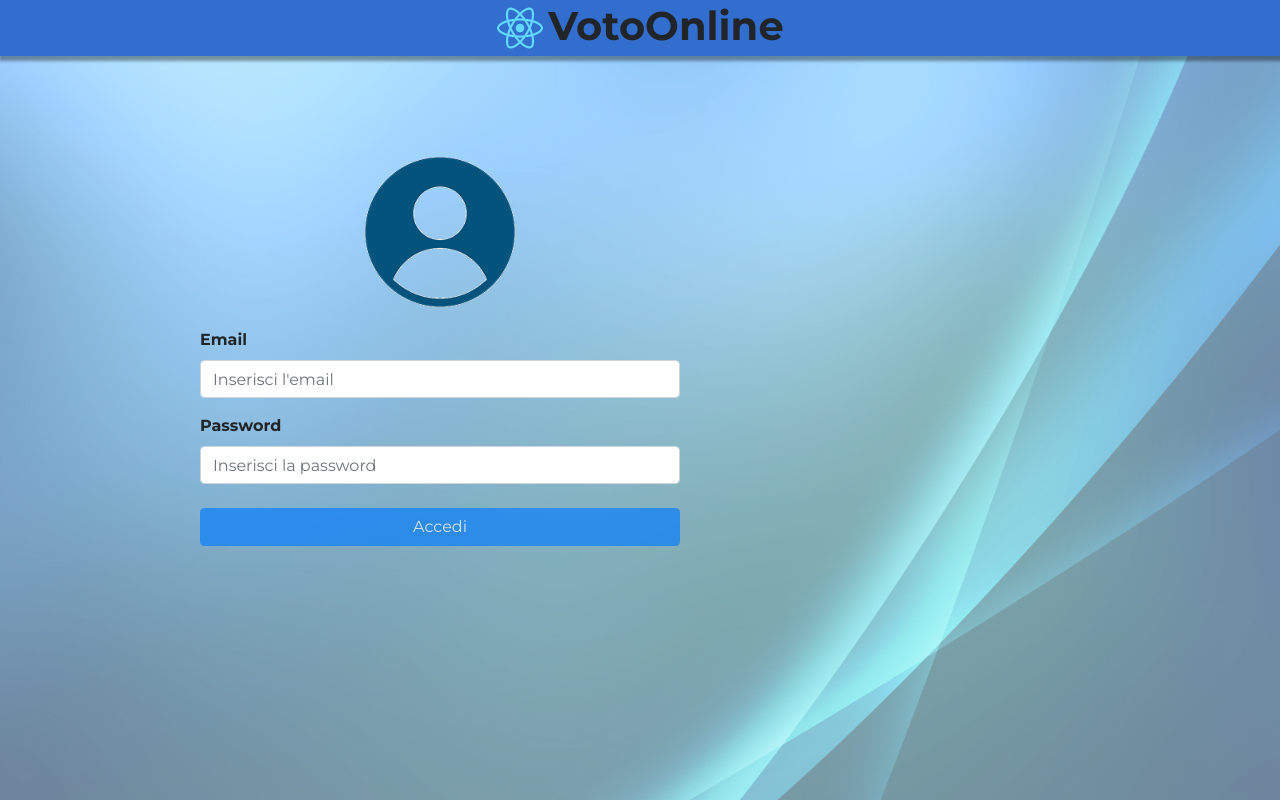
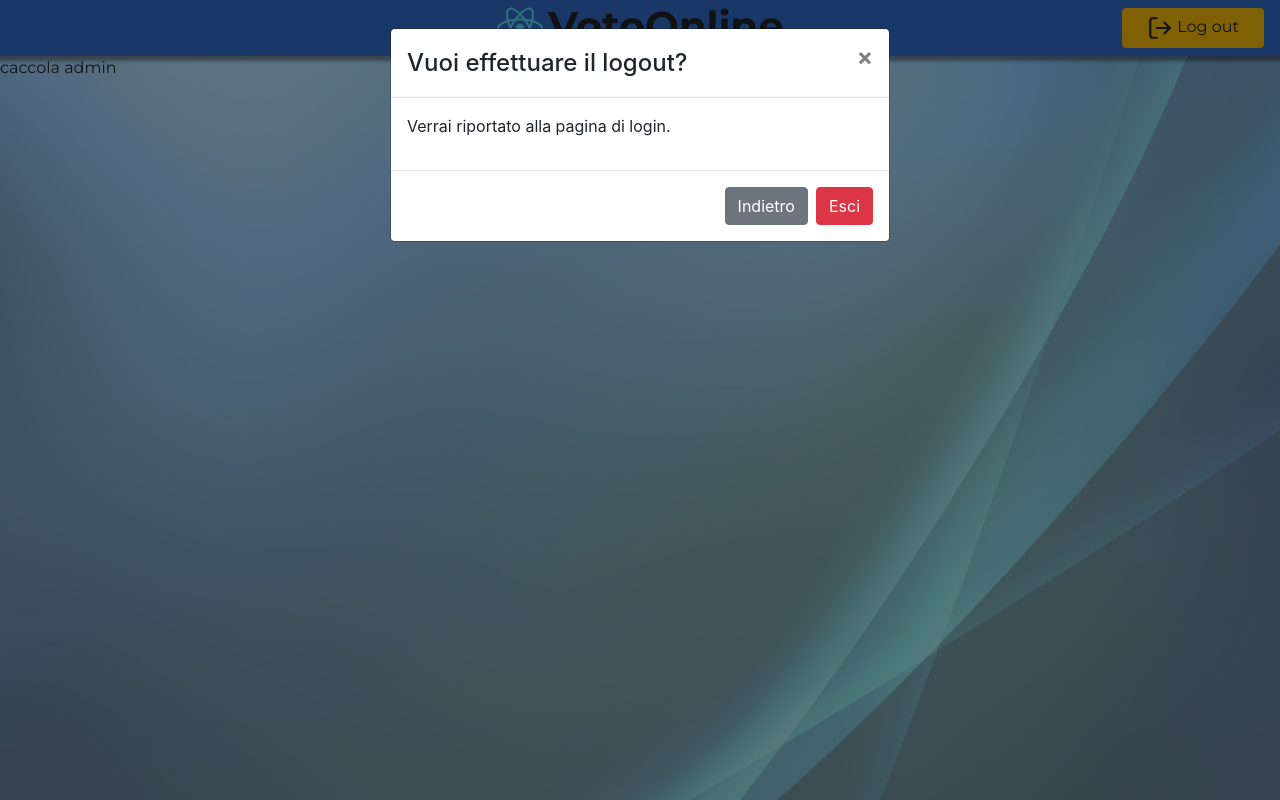
Before and after one commit to ragoale99/VotoOnline-React, a React (Create React App) app: page / in a window 1280 px wide. Both pictures are taken after a click on the button "Log out". Built offline with nearby package versions, Linux system fonts and the light colour scheme.

Commit message:
logout modal

```diff
--- a/src/App.js
+++ b/src/App.js
@@ -10,7 +10,7 @@ export const RoleContext = createContext(null);
 export const VotationsContext = createContext(null);
 
 function App() {
-	const [role, setRole] = useState("genericUser");
+	const [role, setRole] = useState("admin");
 	const [votations, setVotations] = useState([
 		{
 			id: uuidv4(),
--- a/src/components/Header.js
+++ b/src/components/Header.js
@@ -1,13 +1,21 @@
-import React, { useContext } from "react";
-import Button from "react-bootstrap/Button";
+import React, { useContext, useState } from "react";
+import { Button, Modal } from "react-bootstrap";
 import { FiLogOut } from "react-icons/fi";
 import Fab from "@material-ui/core/Fab";
 import { RoleContext } from "../App";
 import "./Header.css";
 
 export default function Header() {
-	// eslint-disable-next-line no-unused-vars
 	const { role, changeRole } = useContext(RoleContext);
+	const [showDialog, setShowDialog] = useState(false);
+
+	const handleCloseDialog = () => setShowDialog(false);
+	const handleShowDialog = () => setShowDialog(true);
+
+	const handleLogout = () => {
+		changeRole("");
+		setShowDialog(false);
+	};
 	return (
 		<header className="header">
 			<div className="title-container">
@@ -22,13 +30,29 @@ export default function Header() {
 						<Button
 							variant="warning"
 							className="px-4"
-							onClick={() => changeRole("")}>
+							onClick={handleShowDialog}>
 							<FiLogOut size={26} /> Log out
 						</Button>
 					</div>
 					<Fab className="fab-logout" color="default" aria-label="logout">
 						<FiLogOut size={26} />
 					</Fab>
+					<Modal show={showDialog} onHide={handleCloseDialog}>
+						<Modal.Header closeButton>
+							<Modal.Title>Vuoi effettuare il logout?</Modal.Title>
+						</Modal.Header>
+						<Modal.Body>
+							<p>Verrai riportato alla pagina di login.</p>
+						</Modal.Body>
+						<Modal.Footer>
+							<Button variant="secondary" onClick={handleCloseDialog}>
+								Indietro
+							</Button>
+							<Button variant="danger" onClick={handleLogout}>
+								Esci
+							</Button>
+						</Modal.Footer>
+					</Modal>
 				</>
 			)}
 		</header>
```
